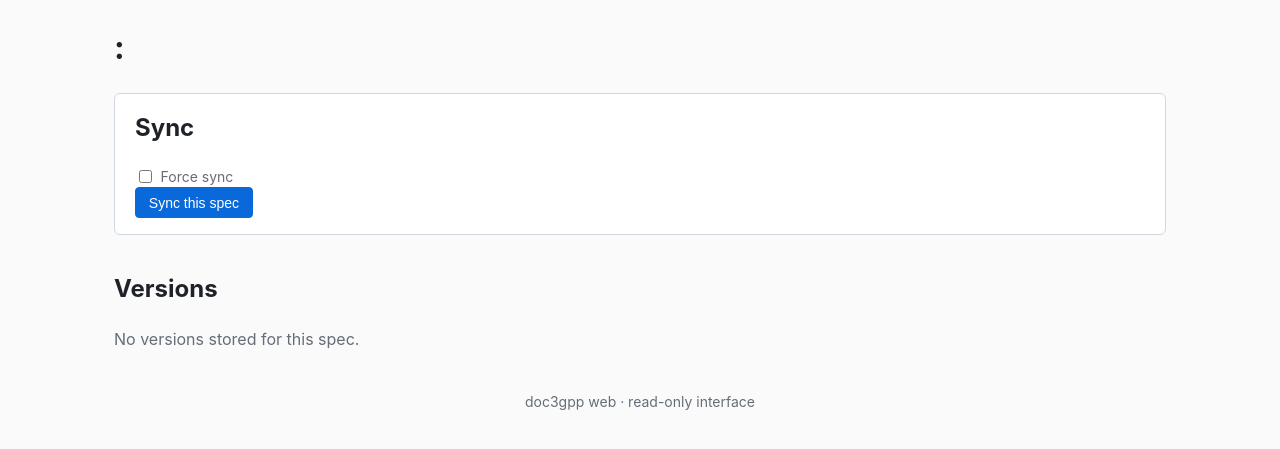
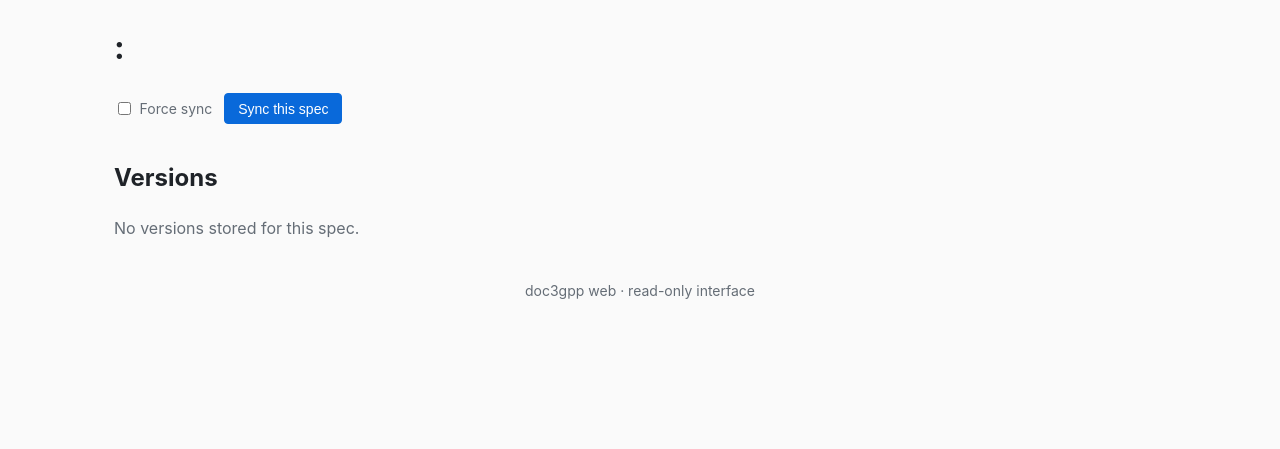
Before and after one commit to jerrywang121/doc3gpp, a Python web app: template src/doc3gpp/web/templates/spec_show.html in a window 1280 px wide. Shown: the part 49-498 px from the top of the page. Run offline with Jinja, Linux system fonts and the light colour scheme; the template is opened without the code that fills it, so the values that code supplies are empty.

Commit message:
fix(web-spec): inline sync form on one line; drop dot in DynaReport URL
Collapse the spec-detail sync form: remove the wrapping <section class="card">
and the <h2>Sync</h2> title, leaving the Force-sync checkbox and Sync
this spec button inline. Add a .spec-sync-form rule (display:flex, gap)
so the three children (label, button, queued-span) render on a single
row, matching the parse-form pattern.

In the spec list results, fix the DynaReport link to use the dotless
slug ({no_dot}.htm) as the spec detail URL builder does, e.g. 36.579-9
now points to https://www.3gpp.org/DynaReport/36579-9.htm instead of
36.579-9.htm. The visible link text is still the dotted spec_id.

```diff
--- a/src/doc3gpp/web/static/style.css
+++ b/src/doc3gpp/web/static/style.css
@@ -414,6 +414,14 @@ table.tdoc-grid .col-meeting { width: 180px; }
   align-items: center;
 }
 
+.spec-sync-form {
+  display: flex;
+  flex-wrap: wrap;
+  align-items: center;
+  gap: .75rem;
+  margin: .5rem 0 1rem;
+}
+
 .inline-check {
   display: flex;
   align-items: center;
--- a/src/doc3gpp/web/templates/partials/spec_results.html
+++ b/src/doc3gpp/web/templates/partials/spec_results.html
@@ -18,7 +18,7 @@
         {% for spec in specs %}
           <tr>
             <td>{{ spec.type or '-' }}</td>
-            <td><code><a href="https://www.3gpp.org/DynaReport/{{ spec.spec_id }}.htm" target="_blank" rel="noopener">{{ spec.spec_id }}</a></code></td>
+            <td><code><a href="https://www.3gpp.org/DynaReport/{{ spec.spec_id | replace('.', '') }}.htm" target="_blank" rel="noopener">{{ spec.spec_id }}</a></code></td>
             <td>{{ spec.title or '-' }}</td>
             <td>{{ spec.status or '-' }}</td>
             <td>{{ spec.radio_tech or '-' }}</td>
--- a/src/doc3gpp/web/templates/spec_show.html
+++ b/src/doc3gpp/web/templates/spec_show.html
@@ -6,8 +6,6 @@
     {% if spec.tsg %}TSG {{ spec.tsg }}{% endif %}
   </p>
 
-  <section class="card">
-    <h2>Sync</h2>
   <form
     id="spec-sync-form"
     class="spec-sync-form"
@@ -22,7 +20,6 @@
     <span class="spec-sync-queued" style="display:none">Sync job queued</span>
   </form>
   <div id="spec-sync-job-target"></div>
-  </section>
 
   <dl class="kv">
     {% if spec.status %}<dt>Status</dt><dd>{{ spec.status }}</dd>{% endif %}
```
Lines whose indentation alone changed are shown as unchanged.
